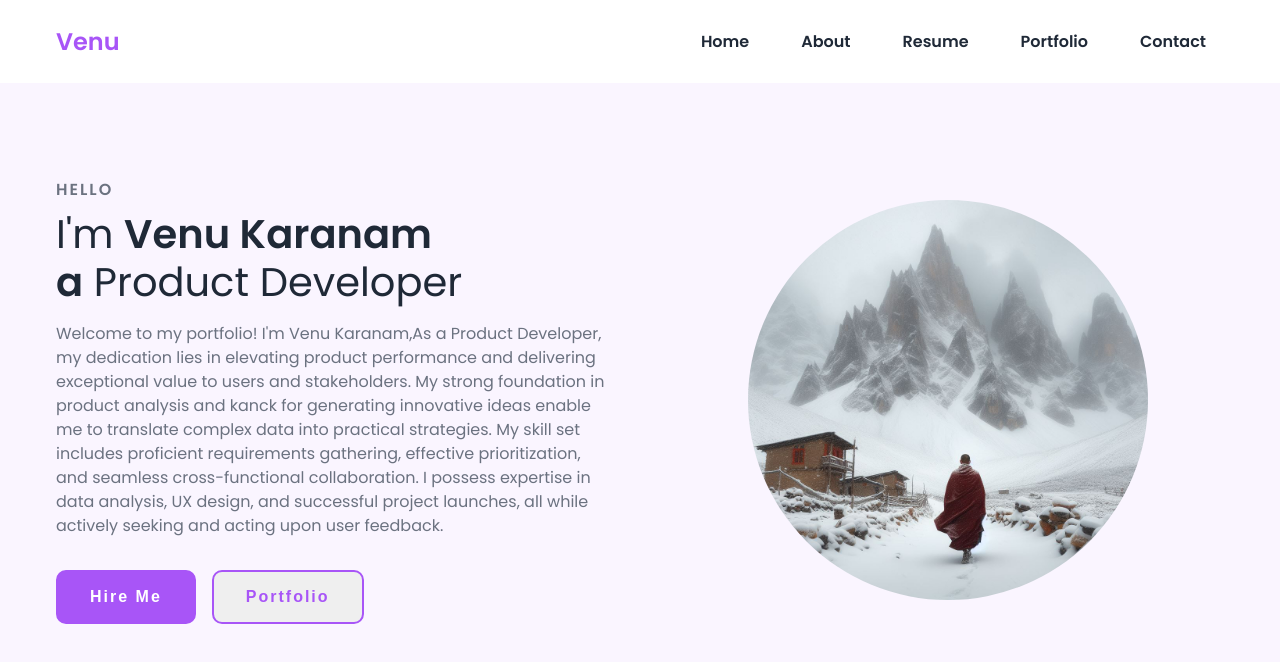
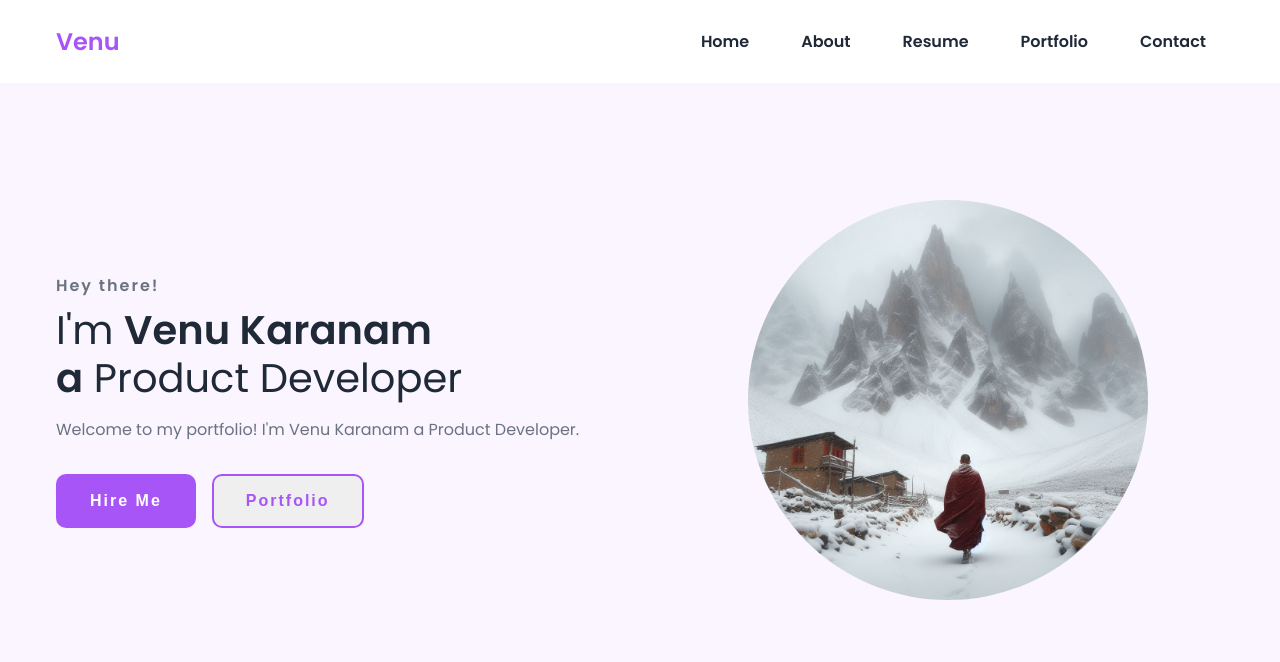
Before and after one commit to NarasimhaVenu/My-Portfolio-Page, a plain HTML site: page index.html in a window 1280 px wide. Drawn offline with nearby package versions, Linux system fonts and the light colour scheme.

Commit message:
Update index.html

```diff
--- a/index.html
+++ b/index.html
@@ -31,13 +31,12 @@
     <section class="section">
       <div class="section__container">
         <div class="content">
-          <p class="subtitle">HELLO</p>
+          <p class="subtitle">Hey there!</p>
           <h1 class="title">
             I'm <span>Venu Karanam<br />a</span> Product Developer
           </h1>
           <p class="description">
-            Welcome to my portfolio! I'm Venu Karanam,As a Product Developer, my dedication lies in elevating product performance and delivering exceptional value to users and stakeholders. My strong foundation in product analysis and kanck for generating innovative ideas enable me to translate complex data into practical strategies.
-            My skill set includes proficient requirements gathering, effective prioritization, and seamless cross-functional collaboration. I possess expertise in data analysis, UX design, and successful project launches, all while actively seeking and acting upon user feedback.
+            Welcome to my portfolio! I'm Venu Karanam a Product Developer.
 
           </p>
           <div class="action__btns">
```
